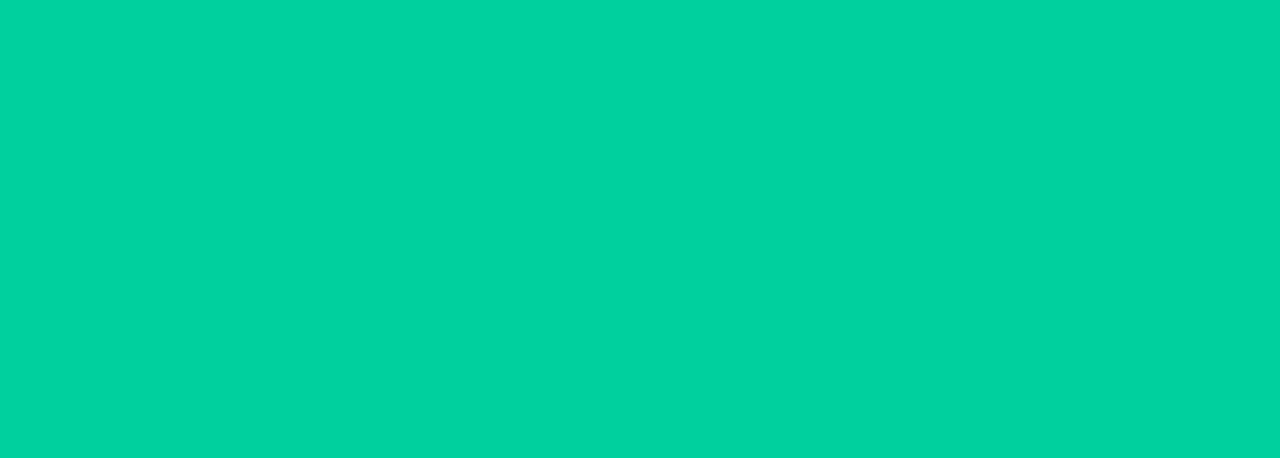
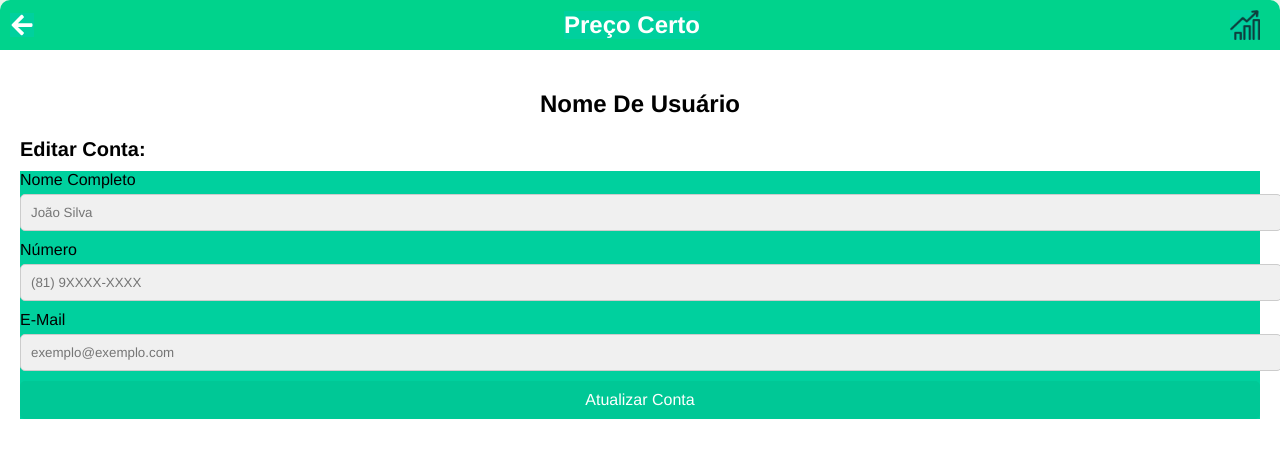
Before and after one commit to VictorGabrielCuralesvic/P2-Project, a React (Create React App) app in the folder client/: page /ProfileEdit in a window 1280 px wide. Before the commit this address had no page. Shown: the top 458 px of the page. Built offline with nearby package versions, Linux system fonts and the light colour scheme.

Commit message:
UserProfile

```diff
--- a/client/src/App.jsx
+++ b/client/src/App.jsx
@@ -3,6 +3,8 @@ import { BrowserRouter as Router, Routes, Route } from 'react-router-dom';
 import LoginScreen from './Pages/Login';
 import RegisterScreen from './Pages/Register';
 import ResetPasswordScreen from './Pages/ResetPass';
+import ProfileEdit from './Pages/ProfileEdit';
+import UserProfile from './Pages/UserProfile';
 
 const App = () => {
   return (
@@ -11,6 +13,8 @@ const App = () => {
         <Route path="/" element={<LoginScreen/>} />
         <Route path="/Register" element={<RegisterScreen/>} />
         <Route path="/ResetPassword" element={<ResetPasswordScreen/>} />
+        <Route path="/ProfileEdit" element={<ProfileEdit/>} />
+        <Route path="/UserProfile" element={<UserProfile/>} />
       </Routes>
     </Router>
   );
--- a/client/src/Pages/ProfileEdit/index.jsx
+++ b/client/src/Pages/ProfileEdit/index.jsx
@@ -0,0 +1,41 @@
+import React from 'react';
+import { FaArrowLeft} from 'react-icons/fa';
+import BottomNavigation from '../../Components/BottomNavigation';
+import LogoPC from '../../Assets/LogoPC.png'; // Certifique-se de que o caminho para a logo está correto
+import './style.css';
+
+const ProfileEdit = () => {
+  return (
+    <div className="profile-edit-container">
+      <header className="header">
+        <FaArrowLeft className="icon" />
+        <div className="title-container">
+          <h1 className="title">Preço Certo</h1>
+        </div>
+        <img src={LogoPC} alt="Logo" className="logo" />
+      </header>
+      <main className="main-content">
+        <h2 className="username">Nome De Usuário</h2>
+        <h3 className="edit-title">Editar Conta:</h3>
+        <form className="edit-form">
+          <label>
+            Nome Completo
+            <input type="text" placeholder="João Silva" />
+          </label>
+          <label>
+            Número
+            <input type="text" placeholder="(81) 9XXXX-XXXX" />
+          </label>
+          <label>
+            E-Mail
+            <input type="email" placeholder="exemplo@exemplo.com" />
+          </label>
+          <button type="submit" className="update-button">Atualizar Conta</button>
+        </form>
+      </main>
+      <BottomNavigation />
+    </div>
+  );
+};
+
+export default ProfileEdit;
--- /dev/null
+++ b/client/src/Pages/ProfileEdit/style.css
@@ -0,0 +1,89 @@
+.profile-edit-container {
+  display: flex;
+  flex-direction: column;
+  height: 100vh;
+  background-color: #e8f5e9;
+}
+
+.header {
+  display: flex;
+  justify-content: space-between;
+  align-items: center;
+  background-color: #00c896;
+  padding: 10px 20px;
+  border-bottom-left-radius: 30px;
+  border-bottom-right-radius: 30px;
+}
+
+.icon {
+  color: #fff;
+  font-size: 24px;
+}
+
+.title-container {
+  display: flex;
+  align-items: center;
+}
+
+.logo {
+  width: 30px;
+  height: 30px;
+  margin-right: 10px;
+}
+
+.title {
+  color: #fff;
+  font-size: 24px;
+  margin: 0;
+}
+
+.main-content {
+  background-color: white;
+  flex: 1;
+  padding: 20px;
+}
+
+.username {
+  background-color: white;
+  font-size: 24px;
+  text-align: center;
+  margin-bottom: 10px;
+}
+
+.edit-title {
+  background-color: white;
+  font-size: 20px;
+  margin-bottom: 10px;
+}
+
+.edit-form {
+  display: flex;
+  flex-direction: column;
+}
+
+.edit-form label {
+  margin-bottom: 10px;
+}
+
+.edit-form input {
+  width: 100%;
+  padding: 10px;
+  margin-top: 5px;
+  border: 1px solid #ccc;
+  border-radius: 5px;
+  background-color: #f0f0f0;
+}
+
+.update-button {
+  padding: 10px;
+  background-color: #00c896;
+  color: #fff;
+  border: none;
+  border-radius: 5px;
+  font-size: 16px;
+  cursor: pointer;
+}
+
+.update-button:hover {
+  background-color: #00a684;
+}
--- /dev/null
+++ b/client/src/Pages/UserProfile/index.jsx
@@ -0,0 +1,44 @@
+import React from 'react';
+import './style.css';
+import BottomNavigation from '../../Components/BottomNavigation';
+
+const UserProfile = () => {
+    return (
+        <div className="user-profile">
+            <div className="header">
+                <h1>Preço Certo</h1>
+                <div className="header-icon">
+                    <img src="path-to-your-icon" alt="icon"/>
+                </div>
+            </div>
+            <div className="user-info">
+                <h2>Nome De Usuário</h2>
+            </div>
+            <div className="menu">
+                <div className="menu-item">
+                    <div className="menu-icon"><img src="path-to-your-icon" alt="Editar Perfil"/></div>
+                    <span>Editar Perfil</span>
+                </div>
+                <div className="menu-item">
+                    <div className="menu-icon"><img src="path-to-your-icon" alt="Segurança"/></div>
+                    <span>Segurança</span>
+                </div>
+                <div className="menu-item">
+                    <div className="menu-icon"><img src="path-to-your-icon" alt="Configurações"/></div>
+                    <span>Configurações</span>
+                </div>
+                <div className="menu-item">
+                    <div className="menu-icon"><img src="path-to-your-icon" alt="Ajuda"/></div>
+                    <span>Ajuda</span>
+                </div>
+                <div className="menu-item">
+                    <div className="menu-icon"><img src="path-to-your-icon" alt="Sair Da Conta"/></div>
+                    <span>Sair Da Conta</span>
+                </div>
+            </div>
+            <BottomNavigation />
+        </div>
+    );
+};
+
+export default UserProfile;
--- /dev/null
+++ b/client/src/Pages/UserProfile/style.css
@@ -0,0 +1,60 @@
+.user-profile {
+    font-family: Arial, sans-serif;
+    background-color: #E5FAEE;
+    padding: 20px;
+    height: 100vh;
+}
+
+.header {
+    display: flex;
+    justify-content: space-between;
+    align-items: center;
+    background-color: #00D38C;
+    padding: 10px;
+    border-radius: 10px 10px 0 0;
+}
+
+.header h1 {
+    color: white;
+    font-size: 24px;
+}
+
+.header-icon img {
+    height: 24px;
+    width: 24px;
+}
+
+.user-info {
+    margin: 20px 0;
+}
+
+.user-info h2 {
+    color: #000;
+    font-size: 20px;
+}
+
+.menu {
+    display: flex;
+    flex-direction: column;
+    gap: 15px;
+}
+
+.menu-item {
+    display: flex;
+    align-items: center;
+    background-color: #fff;
+    padding: 10px;
+    border-radius: 5px;
+    box-shadow: 0 2px 4px rgba(0, 0, 0, 0.1);
+}
+
+.menu-icon img {
+    height: 24px;
+    width: 24px;
+    margin-right: 10px;
+}
+
+.menu-item span {
+    color: #000;
+    font-size: 16px;
+}
```
Also changed, not shown: client/src/Assets/LogoPC.png (added).
